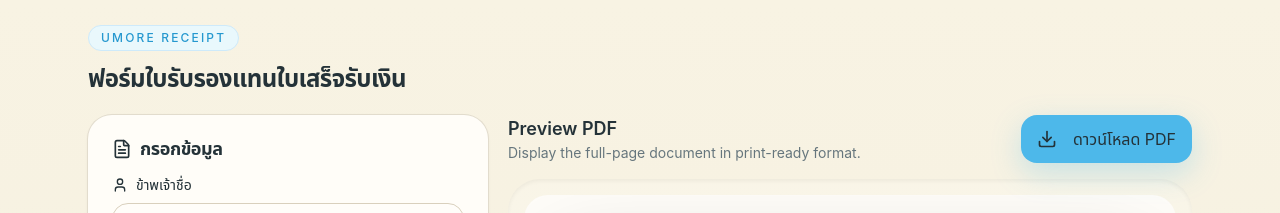
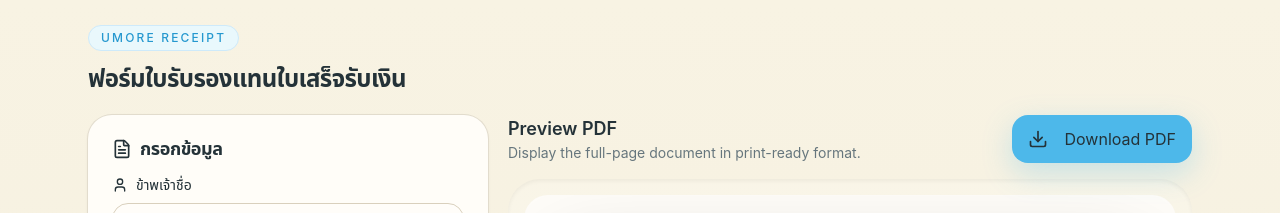
Before and after one commit to Yosthapat/umore_reciept_webapp, a React (Vite) app: page / in a window 1280 px wide. Shown: the top 213 px of the page. Built offline with nearby package versions, Linux system fonts and the light colour scheme.

Commit message:
chore: update pdf download button copy

```diff
--- a/src/components/receipt/ReceiptPreviewPanel.jsx
+++ b/src/components/receipt/ReceiptPreviewPanel.jsx
@@ -27,7 +27,7 @@ export function ReceiptPreviewPanel({
         </div>
         <Button onClick={onDownloadPdf} className="h-12 w-full rounded-2xl text-base font-semibold sm:w-auto" disabled={isDownloadingPdf}>
           <Download className="mr-2 h-5 w-5" />
-          {isDownloadingPdf ? "กำลังสร้าง PDF..." : "ดาวน์โหลด PDF"}
+          {isDownloadingPdf ? "Generating PDF..." : "Download PDF"}
         </Button>
       </div>
 
```
